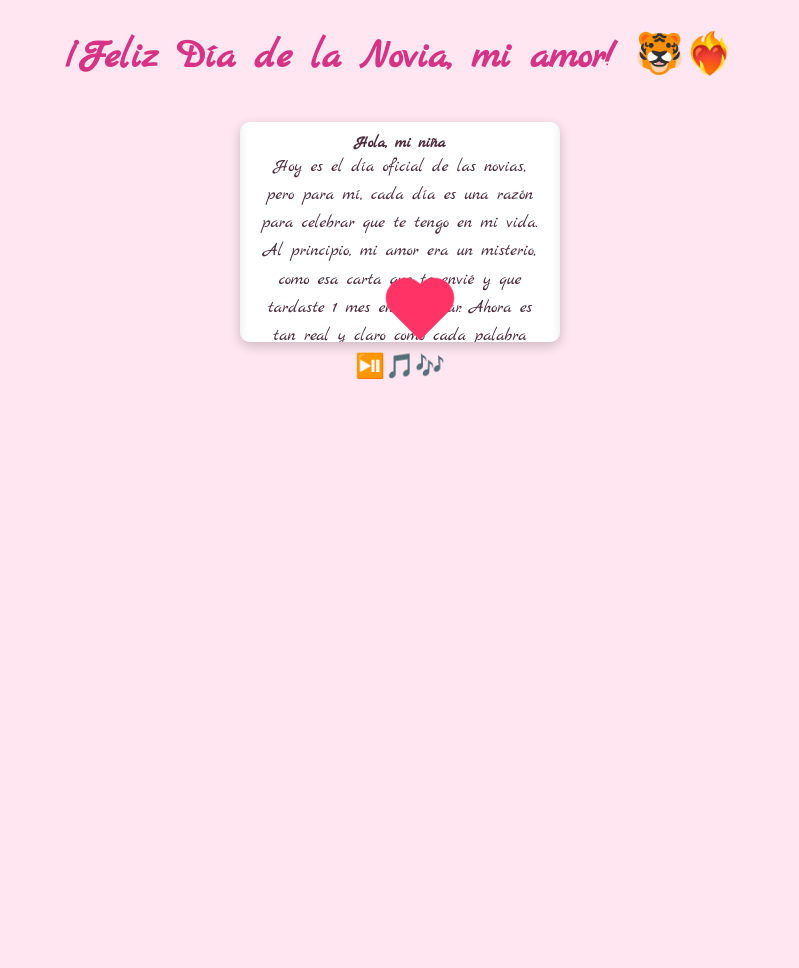
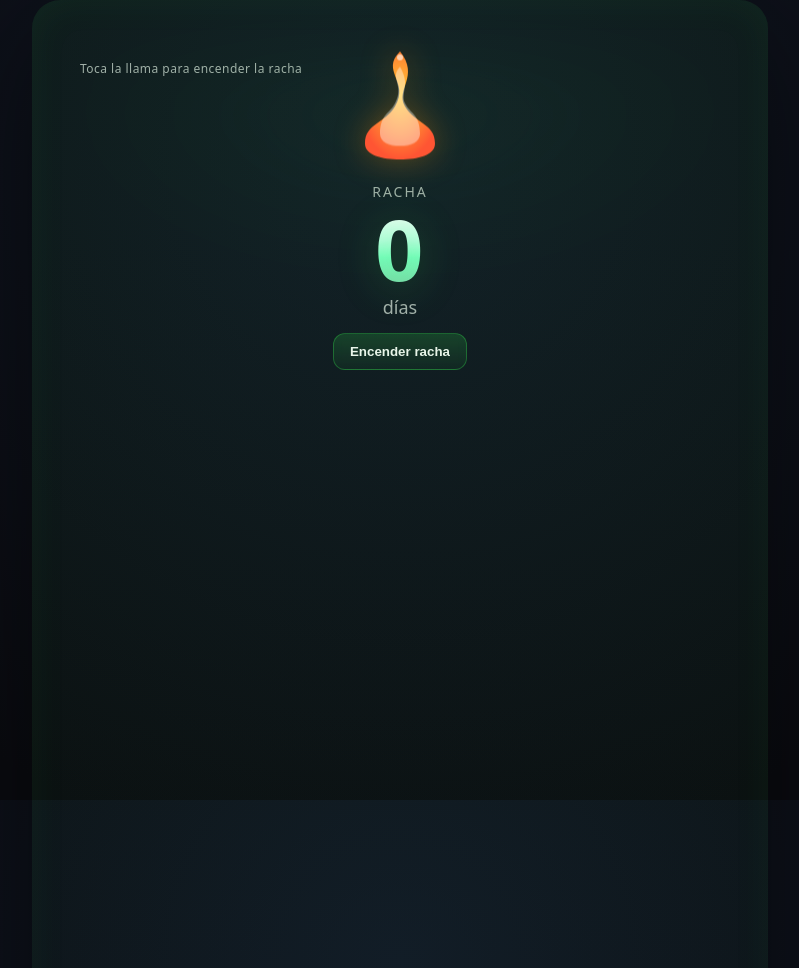
Before and after one commit to LudMiller-dev/Cento-giorni, a plain HTML site: page index.html in a window 1280 px wide. Shown: the top 968 px of the page, without its empty margins (240-1039 px from the left). Before the commit the page ends 800 px from the top, so only its background shows below. Drawn offline with Linux system fonts and the light colour scheme.

Commit message:
index.html

```diff
--- a/index.html
+++ b/index.html
@@ -1,175 +1,201 @@
 <!DOCTYPE html><html lang="es">
 <head>
-    <meta charset="UTF-8">
-    <meta name="viewport" content="width=device-width, initial-scale=1.0">
-    <link rel="preconnect" href="https://fonts.googleapis.com">
-    <link rel="preconnect" href="https://fonts.gstatic.com" crossorigin>
-    <link href="https://fonts.googleapis.com/css2?family=Marck+Script&display=swap" rel="stylesheet">
-    <title>Para Mia, en su día 🪻🩷</title>
+  <meta charset="UTF-8" />
+  <meta name="viewport" content="width=device-width, initial-scale=1" />
+  <title>Racha de 100 días — Amor ❤️🔥</title>
   <style>
-        body {
-            margin: 0;
-            padding: 0;
-            background: #ffe6f0;
-            font-family: 'Marck Script', cursive;
-            color: #4d2c3d;
-            text-align: center;
-        }h1 {
-        margin-top: 30px;
-        font-size: 2.5em;
-        color: #d63384;
+    :root{
+      --bg:#0a0b10; /* fondo oscuro elegante */
+      --accent:#32d74b; /* verde tipo Duolingo pero más suave */
+      --flame1:#ffcc33; --flame2:#ff8833; --flame3:#ff5533;
+      --text:#e8f5e9; --muted:#a1b0a8; --glow:#c9ffe4;
+      --pink:#ff6fb3; --gold:#ffd166;
+    }
+    html,body{height:100%;}
+    body{
+      margin:0; background:radial-gradient(1200px 1200px at 50% 20%, #111826 0%, var(--bg) 60%);
+      color:var(--text); font-family:system-ui,-apple-system,Segoe UI,Roboto,Ubuntu,Cantarell,'Noto Sans',sans-serif;
+      display:grid; place-items:center;
+      overflow:hidden;
+    }
+    .stage{ position:relative; width:min(680px, 92vw); aspect-ratio: 1 / 1.6; border-radius:28px; padding:28px;
+      background:linear-gradient(180deg, rgba(50,215,75,0.06), rgba(50,215,75,0.02));
+      box-shadow: 0 30px 120px rgba(0,0,0,0.5), inset 0 0 40px rgba(50,215,75,0.06);
+    }
+    .top-hint{ position:absolute; top:14px; left:20px; font-size:12px; color:var(--muted); letter-spacing:.04em}.flame-wrap{ display:flex; align-items:center; justify-content:center; margin-top:18px; }
+.flame{
+  width:120px; height:120px; cursor:pointer; filter: drop-shadow(0 0 16px rgba(255,145,0,.35));
+  animation: float 3s ease-in-out infinite;
+  transform-origin:center;
+}
+.flame:hover{ filter: drop-shadow(0 0 22px rgba(255,145,0,.55)); }
+
+@keyframes float { 0%{transform:translateY(0)} 50%{transform:translateY(-6px)} 100%{transform:translateY(0)} }
+@keyframes flicker { 0%,100%{transform:scaleY(1)} 50%{transform:scaleY(1.06)} }
+
+.ring{
+  position:absolute; inset:0; pointer-events:none; filter:blur(30px); opacity:.25;
+  background: radial-gradient(600px 300px at 50% 20%, rgba(50,215,75,.18), transparent 60%);
 }
 
-    .contenedor {
-        display: flex;
-        justify-content: center;
-        align-items: center;
-        margin-top: 40px;
+.counter-area{ display:grid; place-items:center; margin-top:16px; text-align:center; }
+.label{ font-size:14px; color:var(--muted); letter-spacing:.14em; text-transform:uppercase }
+
+.count{ font-size:84px; line-height:1; font-weight:800; letter-spacing:.02em; margin:6px 0 0;
+  background:linear-gradient(180deg, #ffffff, #b7ffe0 40%, #7affc1 60%, #7bd3a6 100%);
+  -webkit-background-clip:text; background-clip:text; color:transparent; text-shadow:0 6px 40px rgba(50,215,75,.25);
+  transition: transform .15s ease;
+}
+.suffix{ font-size:18px; color:var(--muted); margin-top:4px }
+
+.cta{ margin-top:14px; }
+button{
+  background: linear-gradient(180deg, rgba(50,215,75,.2), rgba(50,215,75,.06));
+  border:1px solid rgba(50,215,75,.35);
+  color:var(--text); font-weight:700; padding:10px 16px; border-radius:12px; cursor:pointer;
+  backdrop-filter: blur(4px);
+}
+button:active{ transform:scale(.98) }
+
+.message{ position:absolute; inset:auto 0 28px; display:grid; place-items:center; opacity:0; transform: translateY(12px); transition: all .7s ease; text-align:center; }
+.message.show{ opacity:1; transform: none; }
+.message h1{ font-size: clamp(28px, 6vw, 44px); margin:0 0 6px; font-weight:900; letter-spacing:.02em;
+  background: linear-gradient(90deg, var(--gold), #fff, var(--pink));
+  -webkit-background-clip:text; background-clip:text; color:transparent;
+  text-shadow: 0 8px 40px rgba(255, 214, 102,.35);
+}
+.message p{ margin:0; color:var(--muted) }
+
+/* Confetti canvas sits behind content */
+#confetti{ position:absolute; inset:0; z-index:0; }
+.content{ position:relative; z-index:1; }
+
+/* Reduce motion for accessibility */
+@media (prefers-reduced-motion: reduce){
+  .flame{ animation:none }
+  .count{ transition:none }
 }
 
-    .envoltura-sobre {
-        position: relative;
-        width: 320px;
-        height: 220px;
-        background-color: #ffcce0;
-        border-radius: 10px;
-        box-shadow: 0 4px 12px rgba(0, 0, 0, 0.2);
-        overflow: hidden;
-    }
-
-    .sobre {
-        position: absolute;
-        width: 100%;
-        height: 100%;
-        background-color: #fff0f5;
-        display: flex;
-        justify-content: center;
-        align-items: center;
-    }
-
-    .carta {
-        width: 90%;
-        height: 90%;
-        background-color: white;
-        border-radius: 8px;
-        padding: 20px;
-        overflow-y: auto;
-        box-shadow: inset 0 0 10px rgba(0, 0, 0, 0.1);
-    }
-
-    .contenido p {
-        font-size: 1.1em;
-        line-height: 1.6;
-        margin: 0;
-    }
-
-    .corazon {
-        position: absolute;
-        bottom: 10px;
-        left: 50%;
-        transform: translateX(-50%) rotate(-45deg);
-        width: 40px;
-        height: 40px;
-        background-color: #ff3366;
-        animation: latido 1s infinite;
-    }
-
-    .corazon::before,
-    .corazon::after {
-        content: "";
-        position: absolute;
-        width: 40px;
-        height: 40px;
-        background-color: #ff3366;
-        border-radius: 50%;
-    }
-
-    .corazon::before {
-        top: -20px;
-        left: 0;
-    }
-
-    .corazon::after {
-        left: 20px;
-        top: 0;
-    }
-
-    @keyframes latido {
-        0% { transform: scale(1) rotate(-45deg); }
-        25% { transform: scale(1.1) rotate(-45deg); }
-        50% { transform: scale(1) rotate(-45deg); }
-        75% { transform: scale(1.2) rotate(-45deg); }
-        100% { transform: scale(1) rotate(-45deg); }
-    }
-
-    code {
-        background: #ffe6f0;
-        padding: 2px 6px;
-        border-radius: 4px;
-        font-size: 0.95em;
-        color: #c9184a;
-    }
-
-    @media screen and (max-width: 480px) {
-        .envoltura-sobre {
-            width: 90%;
-            height: auto;
-        }
-        .carta {
-            padding: 15px;
-        }
-        .contenido p {
-            font-size: 1em;
-        }
-    }
   </style>
-
 </head>
 <body>
-    <h1>¡Feliz Día de la Novia, mi amor! 🐯❤️‍🔥</h1>
-    <div class="contenedor">
-        <div class="envoltura-sobre">
-            <div class="sobre">
-                <div class="carta">
-                    <div class="contenido">
-                        <strong>Hola, mi niña</strong>
-                        <p>
-                            Hoy es el día oficial de las novias, pero para mí, cada día es una razón para celebrar que te tengo en mi vida. Al principio, mi amor era un misterio, como esa carta que te envié y que tardaste 1 mes en descifrar. Ahora es tan real y claro como cada palabra que te escribo.<br><br>Aún con un océano de distancia, mi corazón late más rápido cuando veo una notificación tuya. Y aunque no estamos juntos para celebrarlo, tu presencia me da una paz y una alegría que no podría describir. Siempre estaré esperando aquel día en que podamos volver a vernos.<br><br>
+  <div class="stage" id="stage">
+    <canvas id="confetti"></canvas>
+    <div class="content">
+      <div class="top-hint">Toca la llama para encender la racha</div>
+      <div class="ring"></div><div class="flame-wrap">
+    <!-- SVG llama: formas superpuestas para brillo/flicker -->
+    <svg class="flame" id="flame" viewBox="0 0 120 120" aria-label="Llama de racha" role="img">
+      <defs>
+        <radialGradient id="g1" cx="50%" cy="40%" r="60%">
+          <stop offset="0%" stop-color="var(--flame1)" />
+          <stop offset="60%" stop-color="var(--flame2)" />
+          <stop offset="100%" stop-color="var(--flame3)" />
+        </radialGradient>
+      </defs>
+      <!-- cuerpo de llama -->
+      <path d="M60 10 C40 30 70 40 55 65 C45 82 25 82 25 102 C25 114 42 118 60 118 C78 118 95 114 95 102 C95 82 75 82 65 65 C55 48 80 35 60 10Z" fill="url(#g1)"></path>
+      <!-- brillo interno -->
+      <path d="M60 26 C49 37 65 44 55 62 C50 72 40 73 40 92 C40 100 49 104 60 104 C71 104 80 100 80 92 C80 73 70 72 65 62 C60 52 71 44 60 26Z" fill="#fff6" style="transform-origin:60px 70px; animation: flicker 1.2s ease-in-out infinite;"></path>
+      <!-- chispa superior -->
+      <circle cx="60" cy="16" r="3" fill="#fff9" />
+    </svg>
+  </div>
 
-                        Gracias por ser mi alegría, mi confidente y la persona que me enseñó a amar de verdad. Gracias por ser la razón de mi sonrisa a diario.<br><br>
+  <div class="counter-area">
+    <div class="label">Racha</div>
+    <div class="count" id="count">0</div>
+    <div class="suffix" id="suffix">días</div>
+    <div class="cta"><button id="btn">Encender racha</button></div>
+  </div>
 
-                        Feliz Día de la Novia, Mia. <br> Con todo mi código (y mi corazón), <br> Tu niño enamorado (E)<br>
-                        <span style="font-size: 0.9em; color: grey;">PD: Si esta carta fuera un programa, su salida sería:</span> <br> <code>"Te amo, y siempre te elegiré."</code>
-                    </p>
-                </div>
-            </div>
-        </div>
-        <div class="corazon"></div>
+  <div class="message" id="message">
+    <h1>¡Felices 100 días, amor! ✨</h1>
+    <p>Contigo, cada día cuenta. Gracias por ser mi vida entera.</p>
   </div>
 </div>
 
-<div style="text-align:center; margin-top: 10px;">
-    <span id="iconoMusica" style="font-size: 1.5em; cursor: pointer;">⏯️🎵🎶</span>
-    <audio id="miMusica" src="Musique.mp3" loop style="display:none;"></audio>
-</div>
+  </div>  <script>
+    const TARGET = 100;           // meta de la racha
+    const DURATION_MS = 2500;     // duración de 0→100
+    const EASING = t => 1 - Math.pow(1 - t, 3); // easeOutCubic
 
-<script>
-    const iconoMusica = document.getElementById('iconoMusica');
-    const miMusica = document.getElementById('miMusica');
-    let reproduciendo = false;
+    const countEl = document.getElementById('count');
+    const btn = document.getElementById('btn');
+    const flame = document.getElementById('flame');
+    const msg = document.getElementById('message');
 
-    iconoMusica.addEventListener('click', function() {
-        if (reproduciendo) {
-            miMusica.pause();
-            reproduciendo = false;
-            iconoMusica.textContent = '⏯️🎶';
-        } else {
-            miMusica.play();
-            reproduciendo = true;
-            iconoMusica.textContent = '⏸️💽';
+    let running = false;
+
+    function pulse(){
+      countEl.style.transform = 'scale(1.06)';
+      setTimeout(()=> countEl.style.transform = 'scale(1)', 140);
     }
+
+    function animateCount(){
+      if(running) return; running = true;
+      const start = performance.now();
+      const from = 0, to = TARGET;
+      (function loop(now){
+        const t = Math.min((now - start) / DURATION_MS, 1);
+        const v = Math.round(from + (to - from) * EASING(t));
+        countEl.textContent = v; if(v % 5 === 0) pulse();
+        if(t < 1) requestAnimationFrame(loop); else celebration();
+      })(start);
+    }
+
+    function celebration(){
+      msg.classList.add('show');
+      burstConfetti();
+    }
+
+    // Interacciones: tocar llama o botón
+    flame.addEventListener('click', animateCount);
+    btn.addEventListener('click', animateCount);
+
+    /**
+     * Confetti minimalista en canvas (sin librerías)
+     */
+    const canvas = document.getElementById('confetti');
+    const ctx = canvas.getContext('2d');
+    let W, H; const parts = [];
+    function resize(){ W = canvas.width = canvas.offsetWidth; H = canvas.height = canvas.offsetHeight; }
+    window.addEventListener('resize', resize, {passive:true}); resize();
+
+    function spawn(n=140){
+      for(let i=0;i<n;i++){
+        parts.push({
+          x: W/2, y: H*0.25,
+          vx: (Math.random()-0.5) * 6,
+          vy: (Math.random()*-3) - 2,
+          g: 0.08 + Math.random()*0.08,
+          s: 3 + Math.random()*3,
+          r: Math.random()*Math.PI,
+          vr: (Math.random()-0.5)*0.2,
+          color: [
+            '#7affc1','#32d74b','#b7ffe0','#ffd166','#ff6fb3','#ffffff'
+          ][Math.floor(Math.random()*6)]
         });
-</script>
+      }
+    }
 
-</body>
+    function step(){
+      ctx.clearRect(0,0,W,H);
+      parts.forEach(p=>{
+        p.vy += p.g; p.x += p.vx; p.y += p.vy; p.r += p.vr;
+        ctx.save(); ctx.translate(p.x,p.y); ctx.rotate(p.r);
+        ctx.fillStyle = p.color; ctx.fillRect(-p.s/2,-p.s/2,p.s,p.s);
+        ctx.restore();
+      });
+      // remove off-screen
+      for(let i=parts.length-1;i>=0;i--){ if(parts[i].y > H+40) parts.splice(i,1); }
+      requestAnimationFrame(step);
+    }
+    step();
+
+    function burstConfetti(){ spawn(220); setTimeout(()=>spawn(120), 350); setTimeout(()=>spawn(120), 700); }
+
+    // Opcional: iniciar con tecla espacio
+    window.addEventListener('keydown', (e)=>{ if(e.code==='Space') animateCount(); });
+  </script></body>
 </html>
```
Lines whose indentation alone changed are shown as unchanged.
